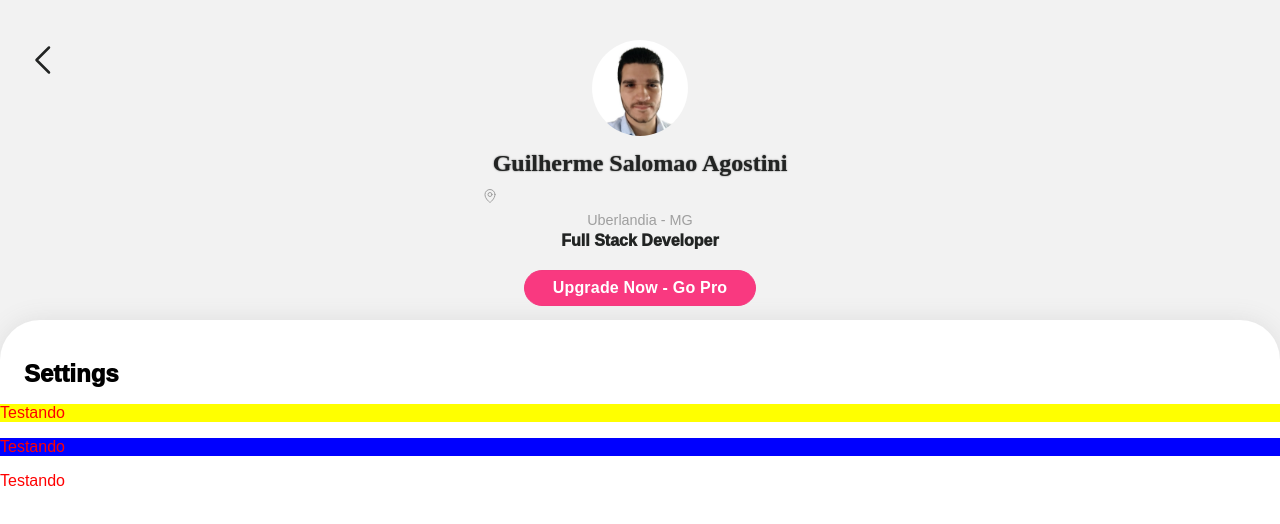
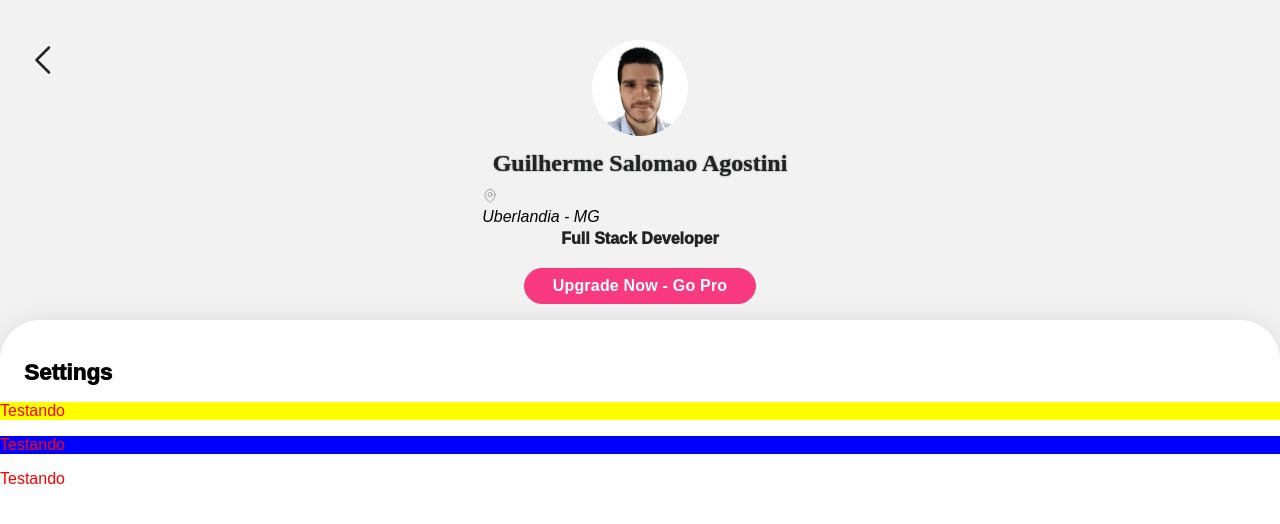
Before and after one commit to gui-sa/Bioma_Investimentos, a React (Create React App) app in the folder FirstChallenge/mobilebiomatech/: page / in a window 1280 px wide. Shown: the top 524 px of the page. Built offline with nearby package versions, Linux system fonts and the light colour scheme.

Commit message:
Finalmente uma folga da facul para mexer ^^

```diff
--- a/FirstChallenge/mobilebiomatech/src/App.css
+++ b/FirstChallenge/mobilebiomatech/src/App.css
@@ -30,7 +30,6 @@ h1 {
 }
 
 .profileHeader{
-    display: block;
     height: 35vh;
     overflow: hidden;
     box-sizing: border-box;
@@ -58,16 +57,6 @@ h1 {
     order: 30;
 }
 
-.profileHeader main address{
-    margin:0.5vh 0;
-    padding:0;
-    font-family:sans-serif;
-    font-size: 1.8vh;
-    font-style : normal;
-    color: #9f9f9f;
-    text-align: center;
-
-}
 
 .profileHeader main p{
     margin:0.5vh;
@@ -86,7 +75,14 @@ h1 {
     margin : 2vh 0 2.5vh 0 ;
 }
 
-
+.text_icon address{
+    padding:0;
+    font-family:sans-serif;
+    font-size: 1.8vh;
+    font-style : normal;
+    color: #9f9f9f;
+    text-align: center;
+}
 .settings{
     height: 60vh;
     weight:100%;
@@ -101,6 +97,15 @@ h1 {
 .settings h2 {
     margin: 0;
     padding: 5vh 0 0 3vh;
-    font-size: 3vh;
+    font-size: 2.8vh;
     font-weight: 1000;
 }
+
+.text_icon{
+    margin: auto;
+    display:flex;
+    flex-flow: row wrap;
+    justify-content:center;
+    align-items:center;
+
+}
```
